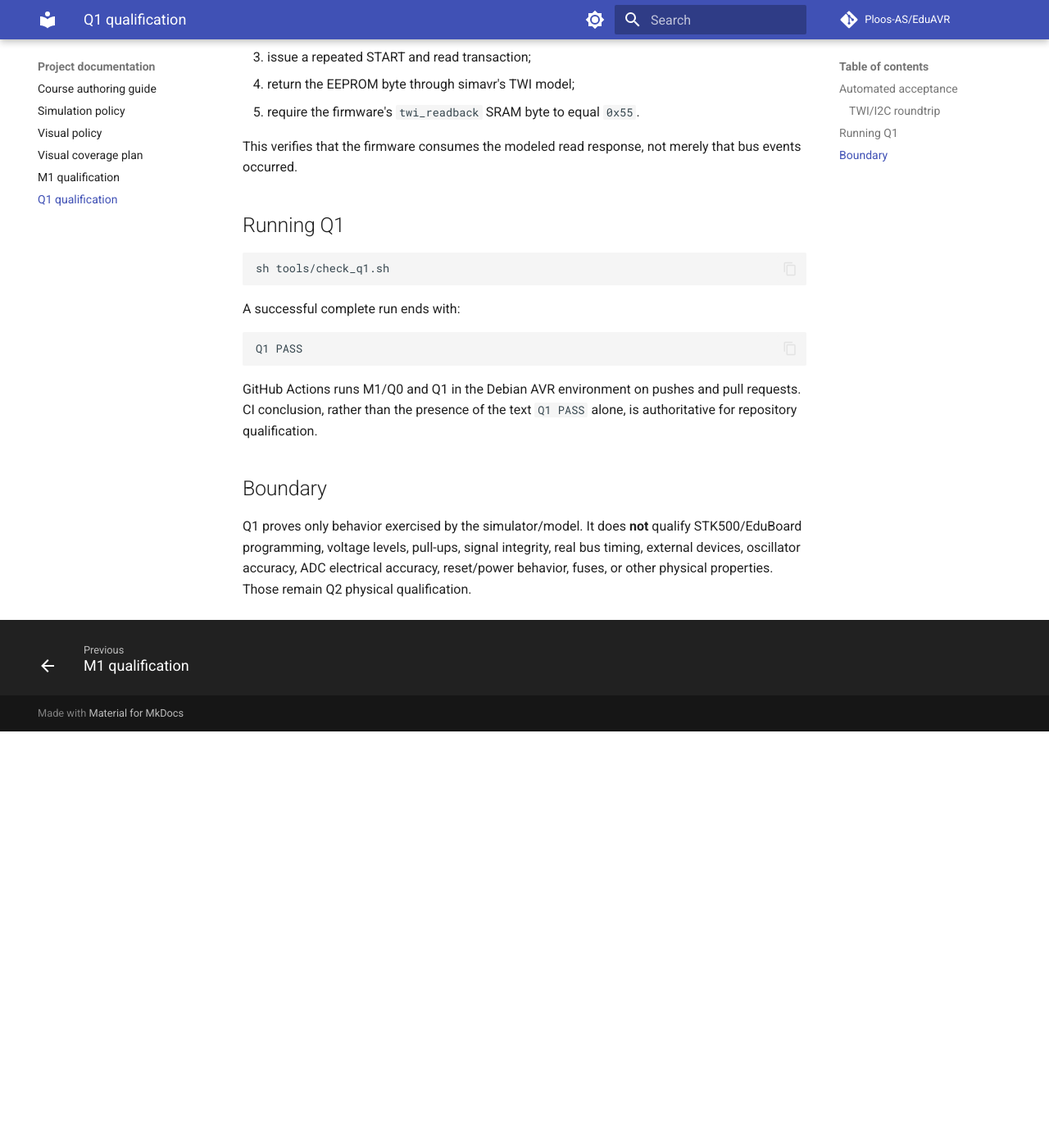
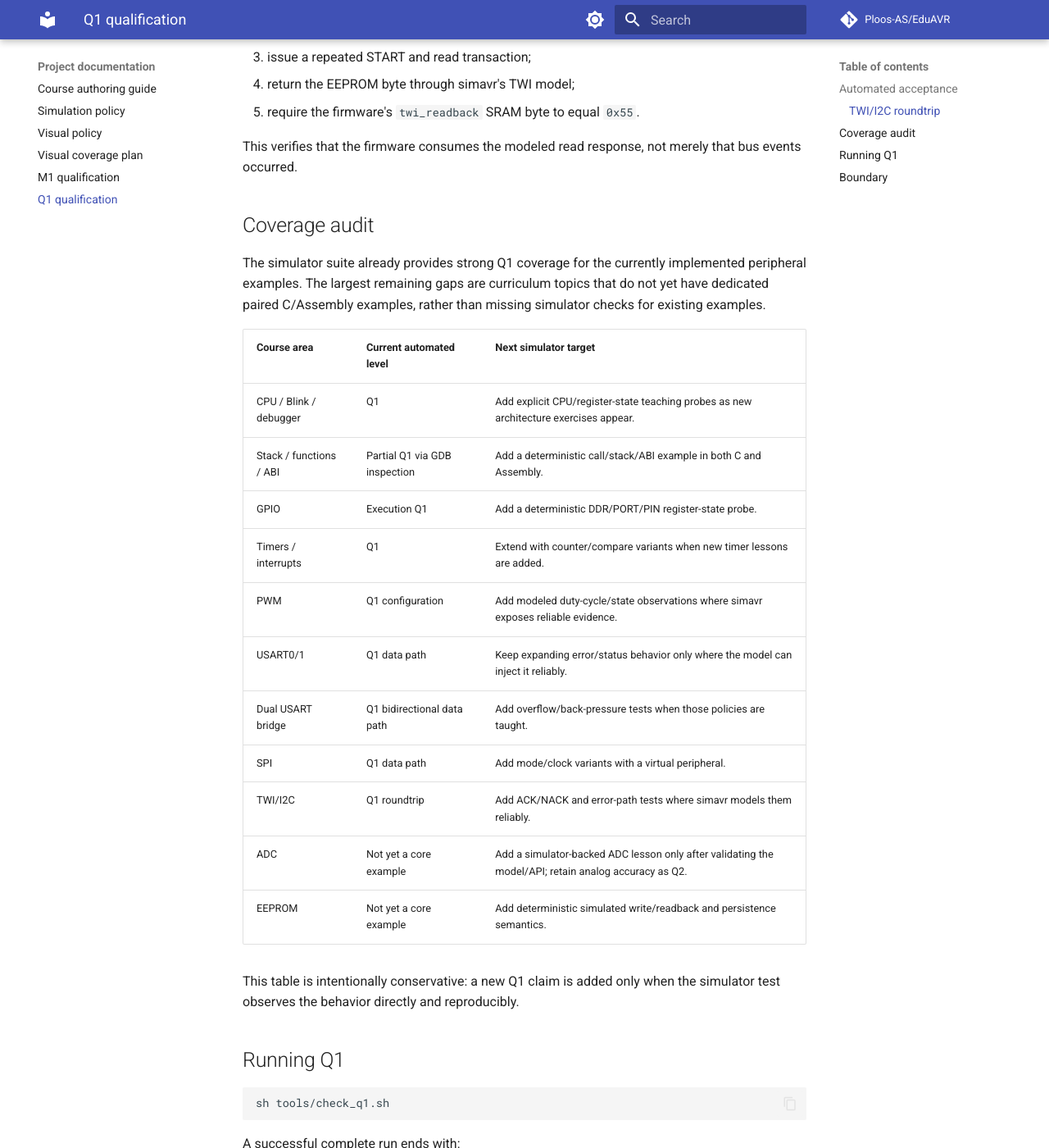
Before and after one commit to Ploos-AS/EduAVR, an MkDocs documentation site: the page built from docs/Q1_QUALIFICATION.md, in a window 1280 px wide and 1400 px high, scrolled down 986 px. Shown: the whole window at 82% size. Built offline with MkDocs 1.6.1 and Material for MkDocs 9.7.7, drawn with Linux system fonts in a browser that asks for light colours; comment, search, counter and statistics services are not loaded; before the commit the page ends 1878 px from its top, so only the background shows below that.

Commit message:
docs: audit simulator qualification coverage

````diff
--- a/docs/Q1_QUALIFICATION.md
+++ b/docs/Q1_QUALIFICATION.md
@@ -29,6 +29,26 @@ The TWI Q1 data-path test performs a complete modeled firmware roundtrip in both
 
 This verifies that the firmware consumes the modeled read response, not merely that bus events occurred.
 
+## Coverage audit
+
+The simulator suite already provides strong Q1 coverage for the currently implemented peripheral examples. The largest remaining gaps are curriculum topics that do not yet have dedicated paired C/Assembly examples, rather than missing simulator checks for existing examples.
+
+| Course area | Current automated level | Next simulator target |
+| --- | --- | --- |
+| CPU / Blink / debugger | Q1 | Add explicit CPU/register-state teaching probes as new architecture exercises appear. |
+| Stack / functions / ABI | Partial Q1 via GDB inspection | Add a deterministic call/stack/ABI example in both C and Assembly. |
+| GPIO | Execution Q1 | Add a deterministic DDR/PORT/PIN register-state probe. |
+| Timers / interrupts | Q1 | Extend with counter/compare variants when new timer lessons are added. |
+| PWM | Q1 configuration | Add modeled duty-cycle/state observations where simavr exposes reliable evidence. |
+| USART0/1 | Q1 data path | Keep expanding error/status behavior only where the model can inject it reliably. |
+| Dual USART bridge | Q1 bidirectional data path | Add overflow/back-pressure tests when those policies are taught. |
+| SPI | Q1 data path | Add mode/clock variants with a virtual peripheral. |
+| TWI/I2C | Q1 roundtrip | Add ACK/NACK and error-path tests where simavr models them reliably. |
+| ADC | Not yet a core example | Add a simulator-backed ADC lesson only after validating the model/API; retain analog accuracy as Q2. |
+| EEPROM | Not yet a core example | Add deterministic simulated write/readback and persistence semantics. |
+
+This table is intentionally conservative: a new Q1 claim is added only when the simulator test observes the behavior directly and reproducibly.
+
 ## Running Q1
 
 ```sh
````
